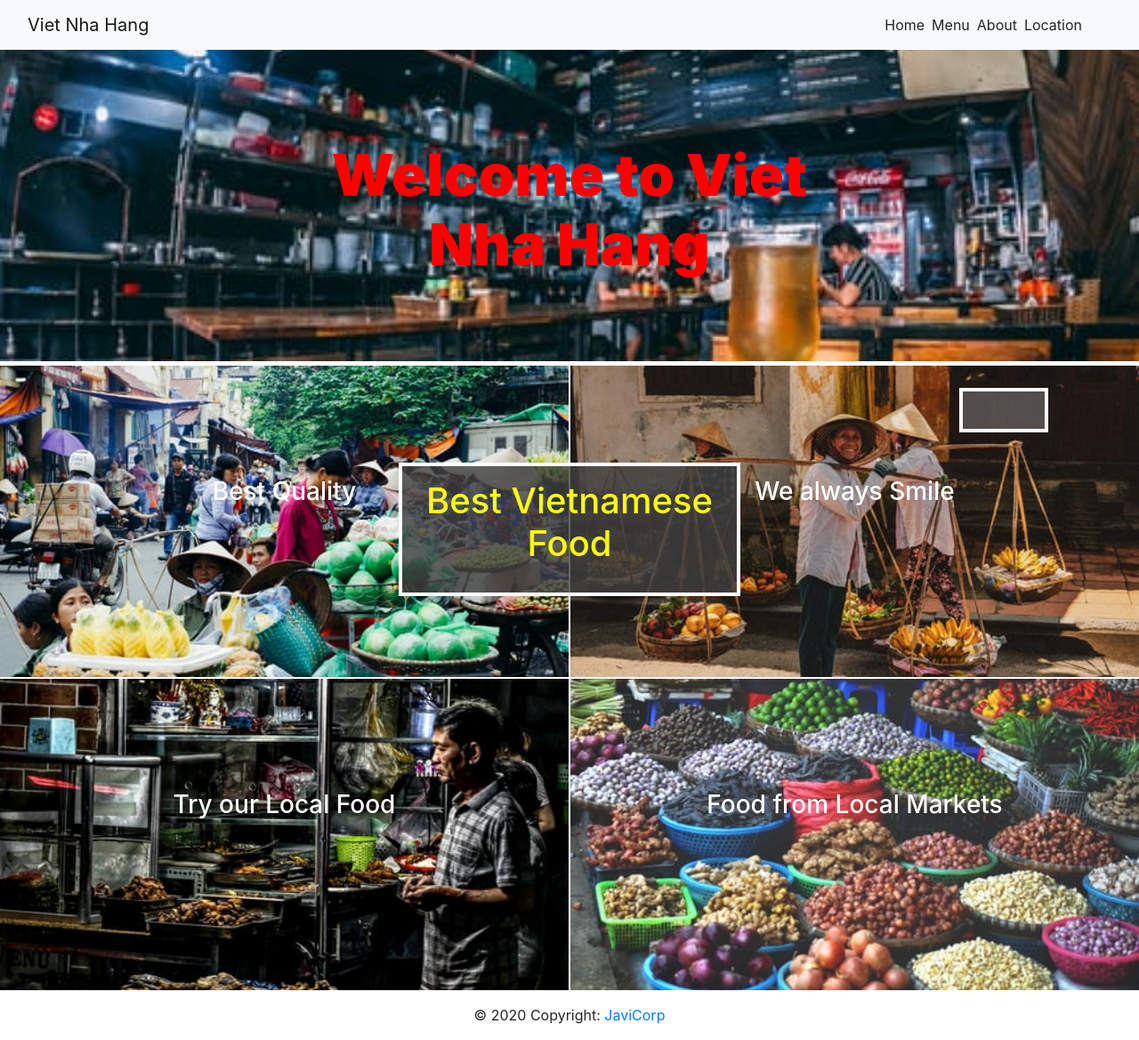
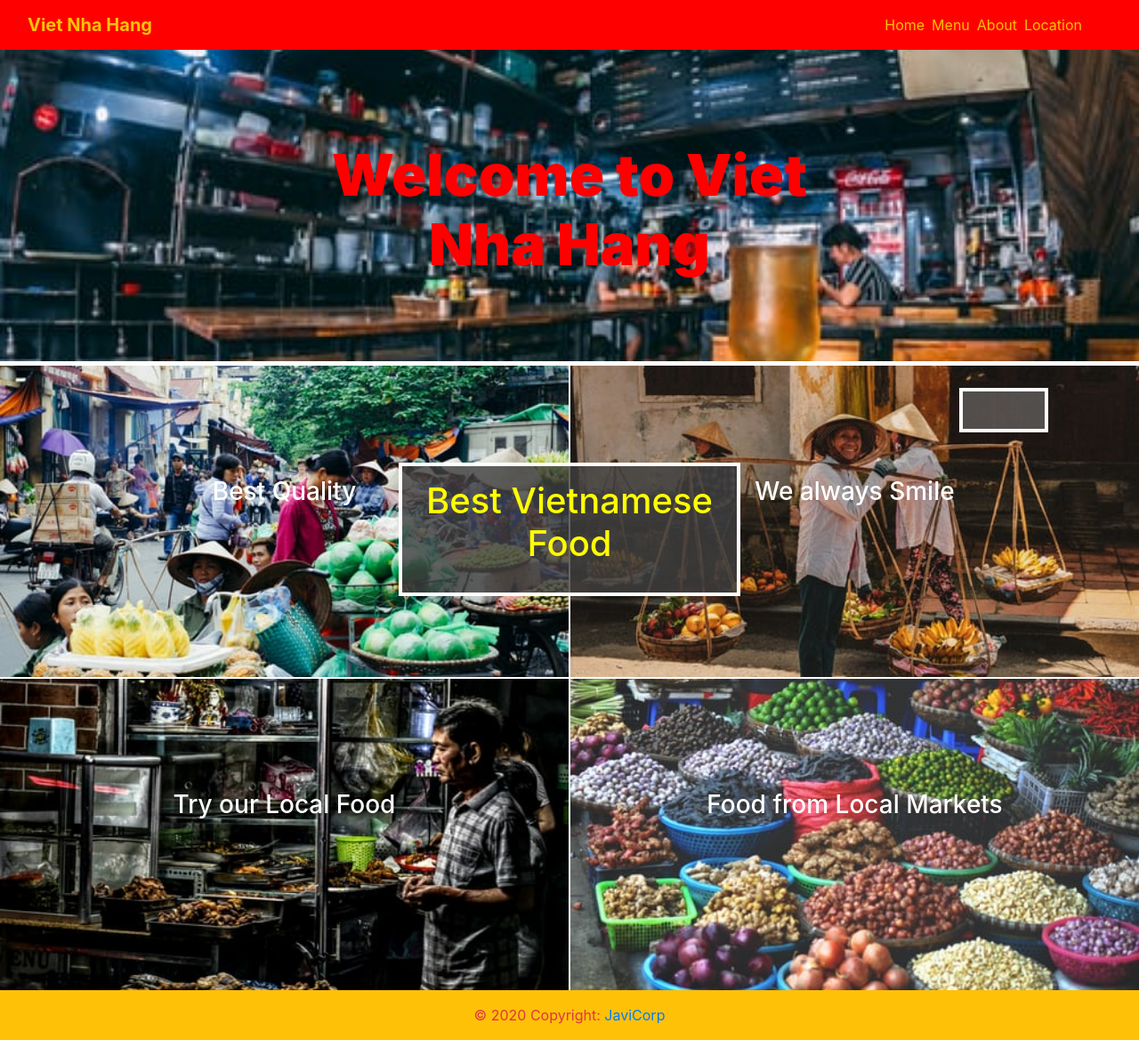
Before and after one commit to javitocor/Restaurant-Page-JS, a website built with webpack: page dist/index.html in a window 1280 px wide. Shown: the whole page at 89% size. Built offline with nearby package versions, Linux system fonts and the light colour scheme; files whose address does not match are found by name.

Commit message:
Styling navbar module

```diff
--- a/src/js/navbar.js
+++ b/src/js/navbar.js
@@ -11,7 +11,7 @@ const navbar = function () {
     const item3 = document.createElement('li');
     const item4 = document.createElement('li');
 
-    nav.classList.add('navbar','navbar-expand-lg','navbar-light','bg-light');
+    nav.classList.add('navbar','navbar-expand-lg','navbar-light','backg','text-warning');
     logo.classList.add('container');
     linksContainer.classList.add('collapse','navbar-collapse','pl-5','pr-5');
     list.classList.add('navbar-nav');
@@ -20,7 +20,7 @@ const navbar = function () {
     item3.classList.add('nav-item','ml-2');
     item4.classList.add('nav-item','ml-2');
 
-    logo.innerHTML = '<a class="navbar-brand" href="#">Viet Nha Hang</a>';
+    logo.innerHTML = '<a class="navbar-brand text-warning font-weight-bolder" href="#">Viet Nha Hang</a>';
     item1.innerHTML = 'Home';
     item2.innerHTML = 'Menu';
     item3.innerHTML = 'About';
@@ -43,8 +43,8 @@ const navbar = function () {
     const footer = document.createElement('footer');
     const div = document.createElement('div');
 
-    footer.classList.add('font-small','blue');
-    div.classList.add('text-center','py-3');
+    footer.classList.add('font-small','blue','bg-warning');
+    div.classList.add('text-center','py-3','text-danger');
 
     div.innerHTML = '© 2020 Copyright: <a href="#"> JaviCorp</a>';
 
--- a/src/style/style.css
+++ b/src/style/style.css
@@ -111,3 +111,7 @@
   .hide {
 	  display: none;
   }
+
+  .backg {
+	  background-color: red;
+  }
```
Also changed, not shown: dist/main.js.
